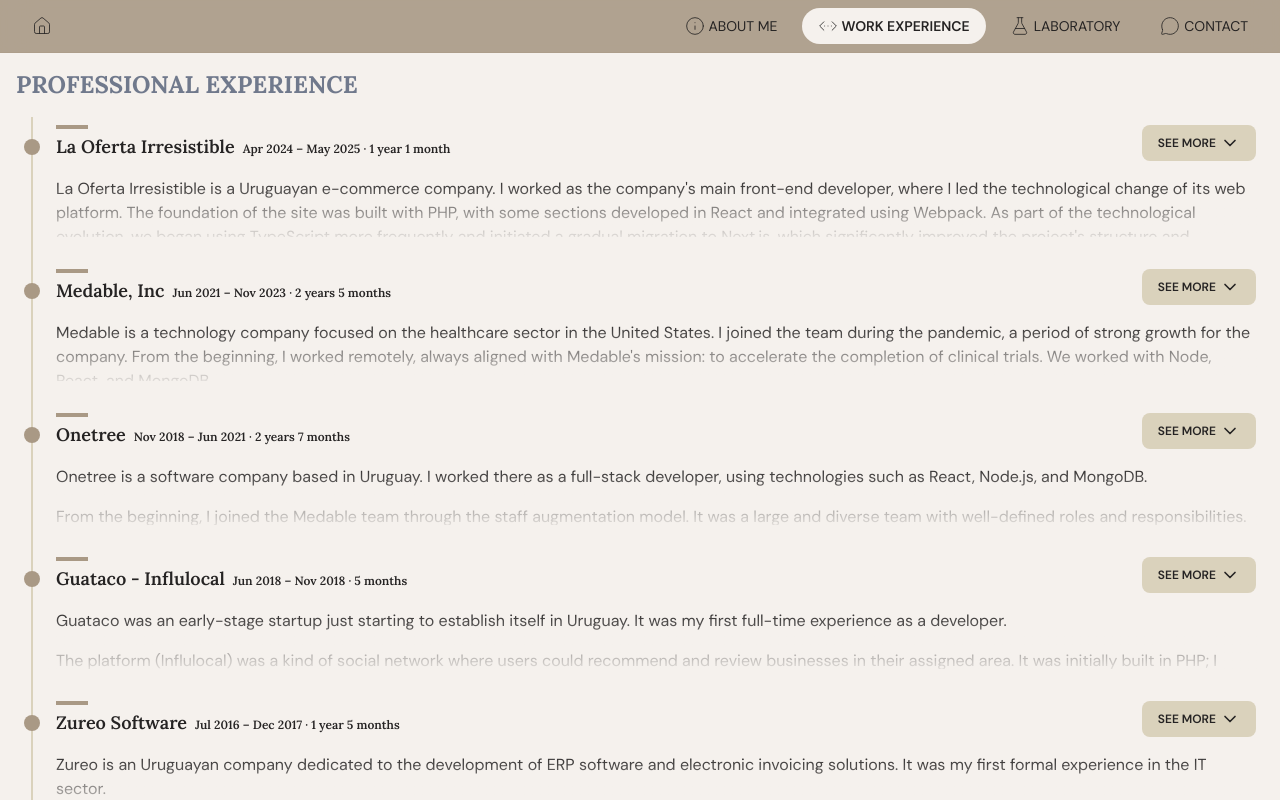
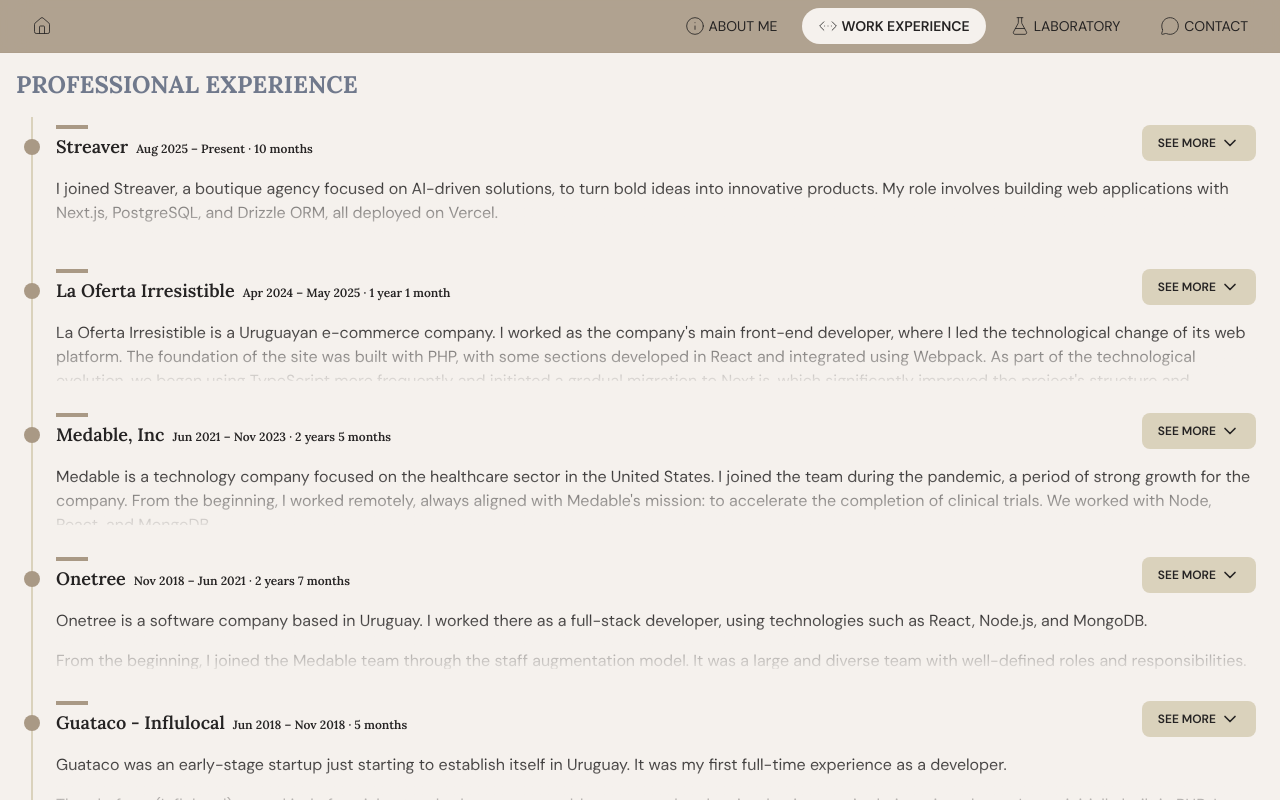
Before and after one commit to LRegalado1996/this-is-pepe, a Next.js app: page /work-experience in a window 1280 px wide. Shown: the top 800 px of the page. Built offline with nearby package versions, Linux system fonts and the light colour scheme.

Commit message:
Add Streaver job entry to jobs-data; update JobStructure to allow null endDates for better flexibility in job records.

```diff
--- a/src/components/experience/jobs-data.tsx
+++ b/src/components/experience/jobs-data.tsx
@@ -3,6 +3,46 @@
  */
 import Link from "next/link";
 import { JobStructure } from "./types";
+
+const streaver: JobStructure = {
+  company: {
+    name: "Streaver",
+    url: "https://streaver.com/",
+  },
+  startDates: new Date("2025-08-01"),
+  endDates: null,
+  experiences: (
+    <div className="flex flex-col gap-4">
+      <p>
+        I joined Streaver, a boutique agency focused on AI-driven solutions, to turn bold ideas into
+        innovative products. My role involves building web applications with Next.js, PostgreSQL, and
+        Drizzle ORM, all deployed on Vercel.
+      </p>
+      <p>
+        Currently, I&apos;m working on a project for a U.S.-based organization that connects tech
+        companies, fosters collaboration, and strengthens the IT community.
+      </p>
+      <p>
+        I focus on creating scalable, efficient solutions that optimize internal processes and enhance
+        the user experience, contributing to a platform that encourages collaboration and growth within
+        the tech ecosystem.
+      </p>
+    </div>
+  ),
+  skils: [
+    "Next.js",
+    "React.js",
+    "TypeScript",
+    "Vercel",
+    "PostgreSQL",
+    "React Query",
+    "Drizzle",
+    "GitHub",
+    "Cursor",
+    "pnpm",
+    "Jira"
+  ],
+};
 
 const laOfertaIrresistible: JobStructure = {
   company: {
@@ -261,4 +301,4 @@ const zureo: JobStructure = {
   skils: ["JavasScript", "JQuery", "CSS", "LESS", "HTML"],
 };
 
-export const jobsData: JobStructure[] = [laOfertaIrresistible, medable, onetree, guataco, zureo];
+export const jobsData: JobStructure[] = [streaver, laOfertaIrresistible, medable, onetree, guataco, zureo];
--- a/src/components/experience/types.ts
+++ b/src/components/experience/types.ts
@@ -9,7 +9,7 @@ export interface JobStructure {
     url: string;
   };
   startDates: Date;
-  endDates: Date;
+  endDates: Date | null;
   experiences: ReactNode;
   skils: string[];
 }
```
